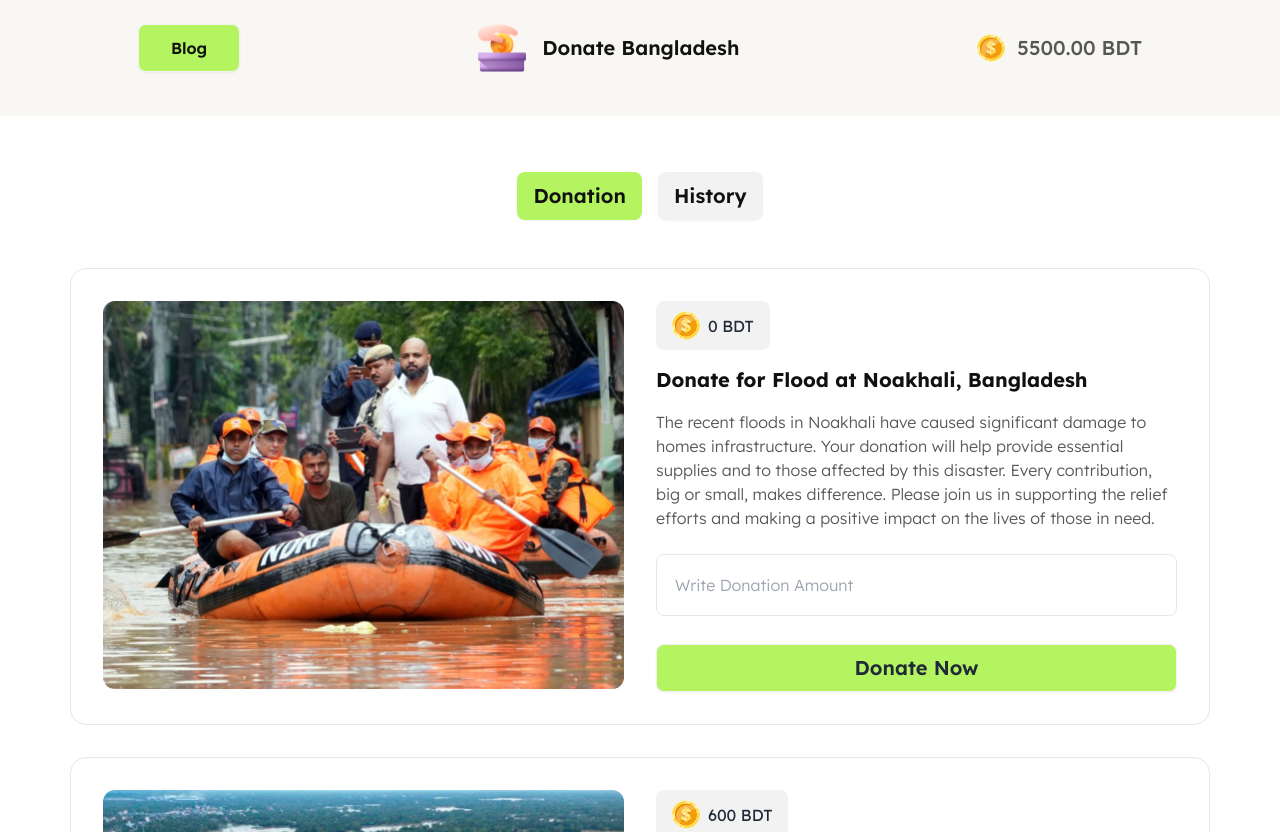
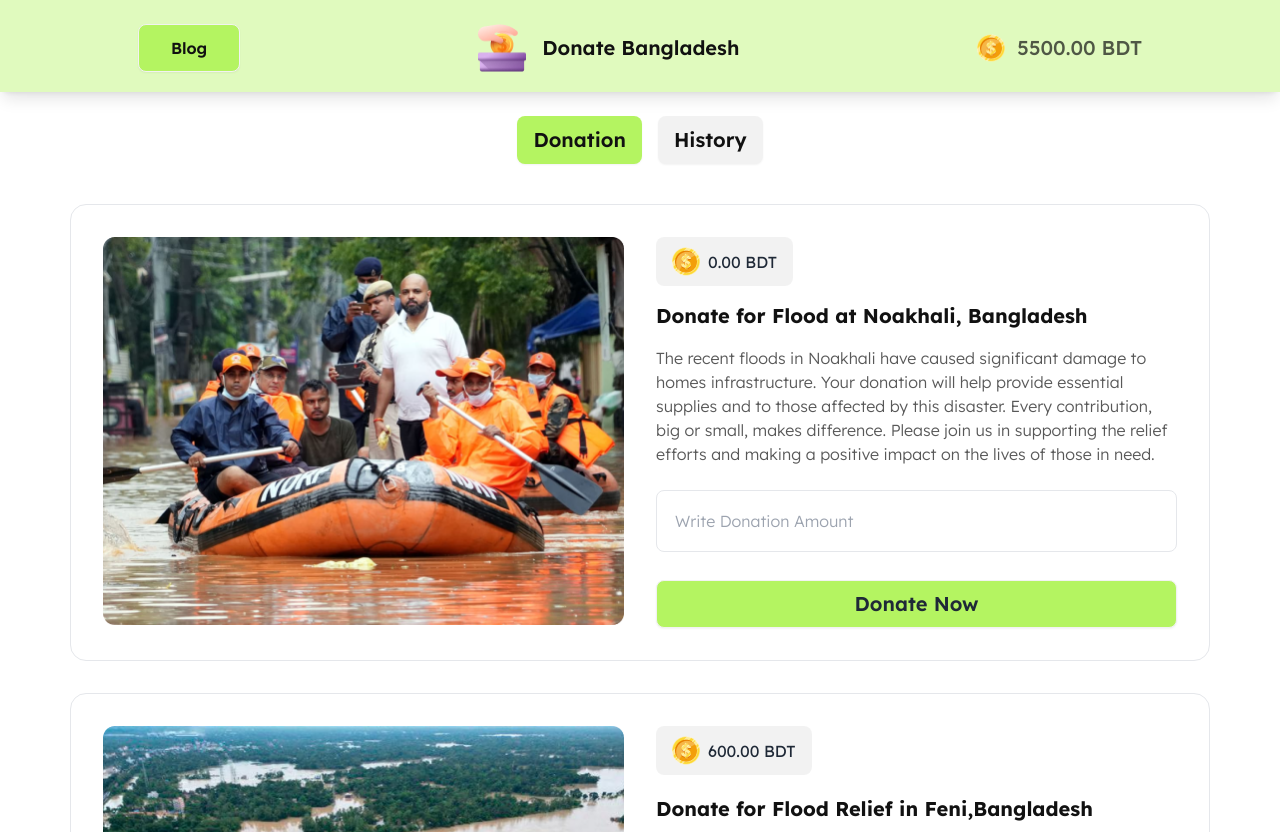
Before and after one commit to Toha-Hossain28/assignment_5, a plain HTML site: page index.html in a window 1280 px wide. Shown: the top 832 px of the page. Drawn offline with nearby package versions, Linux system fonts and the light colour scheme.

Commit message:
fixed banner and navbar

```diff
--- a/index.html
+++ b/index.html
@@ -32,11 +32,9 @@
     </style>
   </head>
   <body class="max-w-[1440px] mx-auto lexend box-border">
-    <header
-      class="pb-4 sticky top-0 z-50 bg-white bg-opacity-30 backdrop-blur-lg"
-    >
+    <header class="pb-4 sticky top-0 z-50 bg-opacity-30 backdrop-blur-md">
       <nav
-        class="w-full bg-[#F9F7F3] px-5 lg:px-[138px] pt-6 flex justify-between lg:pb-11 pb-6 gap-4 lg:gap-0"
+        class="w-full bg-[#dcfab5de] px-5 lg:px-[138px] pt-6 flex justify-between lg:pb-5 pb-6 gap-4 lg:gap-0 shadow-lg"
       >
         <button
           class="text-[#111111] font-semibold text-base bg-[#B4F461] px-8 btn sm:btn-md md:btn-md lg:btn"
@@ -60,7 +58,7 @@
       </nav>
       <!-- banner -->
       <section
-        class="max-w-[1140px] lg:mt-14 mt-10 mx-auto flex justify-center items-center gap-4 mb-8"
+        class="max-w-[1140px] lg:mt-6 mt-5 mx-auto flex justify-center items-center gap-4 pb-6"
       >
         <button
           class="btn text-[#111111] font-semibold text-xl bg-[#B4F461] border-0"
@@ -93,7 +91,7 @@
               class="flex bg-[#1111110D] rounded-lg w-fit py-[10px] px-4 justify-center items-center gap-2 mb-4"
             >
               <img src="./assets/coin.png" alt="" />
-              <p><span id="noakhali-balance">0</span> BDT</p>
+              <p><span id="noakhali-balance">0.00</span> BDT</p>
             </div>
             <h2
               class="text-[#111111] font-bold text-xl mb-4"
@@ -135,7 +133,7 @@
               class="flex bg-[#1111110D] rounded-lg w-fit py-[10px] px-4 justify-center items-center gap-2 mb-5"
             >
               <img src="./assets/coin.png" alt="" />
-              <p><span id="feni-balance">600</span> BDT</p>
+              <p><span id="feni-balance">600.00</span> BDT</p>
             </div>
             <h2 class="text-[#111111] font-bold text-xl mb-4" id="feni-title">
               Donate for Flood Relief in Feni,Bangladesh
@@ -176,7 +174,7 @@
               class="flex bg-[#1111110D] rounded-lg w-fit py-[10px] px-4 justify-center items-center gap-2 mb-4"
             >
               <img src="./assets/coin.png" alt="" />
-              <p><span id="quota-balance">2400</span> BDT</p>
+              <p><span id="quota-balance">2400.00</span> BDT</p>
             </div>
             <h2 class="text-[#111111] font-bold text-xl mb-4" id="quota-title">
               Aid for Injured in the Quota Movement
@@ -234,7 +232,7 @@
         id="history"
       ></section>
     </main>
-    <footer class="bg-[#F9F7F3] lg:h-40 h-20"></footer>
+    <footer class="bg-[#dcfab5de] lg:h-40 h-20"></footer>
     <script src="./js/app.js"></script>
     <script src="./js/blog.js"></script>
   </body>
--- a/js/app.js
+++ b/js/app.js
@@ -191,3 +191,15 @@ blogBtn.addEventListener("click", function () {
 //             Date:${formattedDate}
 //           </p>
 //         `;
+// *******************************************************************************
+let header = document.getElementsByTagName("nav")[0]; // Access the first nav element
+
+window.addEventListener("scroll", function () {
+  if (window.scrollY > 0) {
+    header.classList.add("bg-opacity-80", "backdrop-blur-2xl");
+    // header.classList.remove("bg-[#F9F7F3]");
+  } else {
+    header.classList.remove("bg-opacity-80", "backdrop-blur-2xl");
+    // header.classList.add("bg-[#F9F7F3]");
+  }
+});
```
Also changed, not shown: blog.html (+1 -1 lines).
